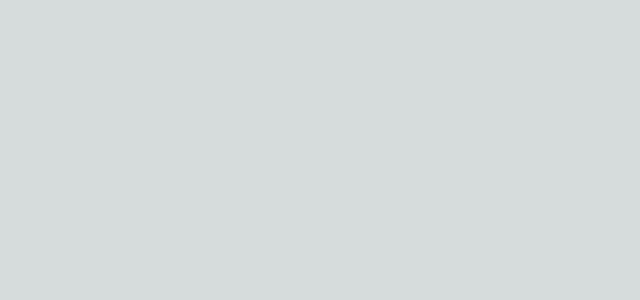
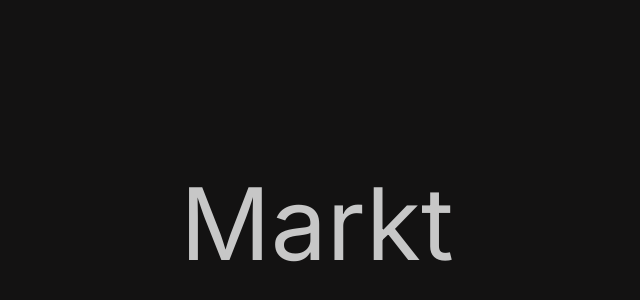
Before and after one commit to Markt-2024/Markt, a Next.js app: page / in a window 1280 px wide. Shown: the part 176-476 px from the top of the page, without its empty margins (323-963 px from the left). Built offline with nearby package versions, Linux system fonts and the light colour scheme.

Commit message:
added h1 for test

```diff
--- a/src/app/page.js
+++ b/src/app/page.js
@@ -1,8 +1,9 @@
-import Image from "next/image";
+import NavBar from "@/components/NavBar";
 
 export default function Home() {
   return (
     <>
+    <NavBar/>
     </>
   );
 }
--- /dev/null
+++ b/src/components/NavBar.css
@@ -0,0 +1,12 @@
+.main{
+    width: 100vw;
+    height: 100vh;
+    background-color: rgb(19, 18, 18);
+    display:flex;
+    justify-content: center;
+    align-items: center;
+}
+h1{
+    font-size: 100px;
+    color: rgb(199, 199, 199);
+}
--- a/src/components/NavBar.js
+++ b/src/components/NavBar.js
@@ -0,0 +1,9 @@
+import './NavBar.css';
+
+export default function NavBar() {
+    return(
+        <div className="main">
+            <h1>Markt</h1>
+        </div>
+    );
+}
```
